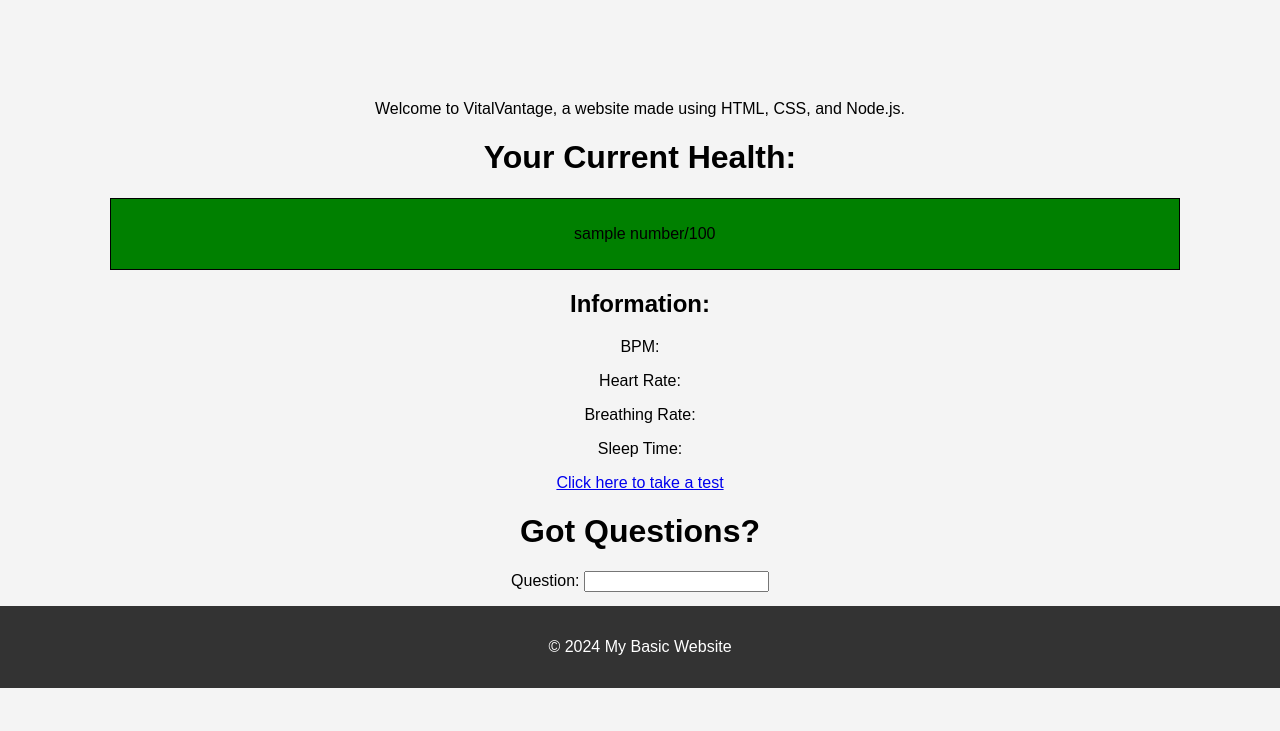
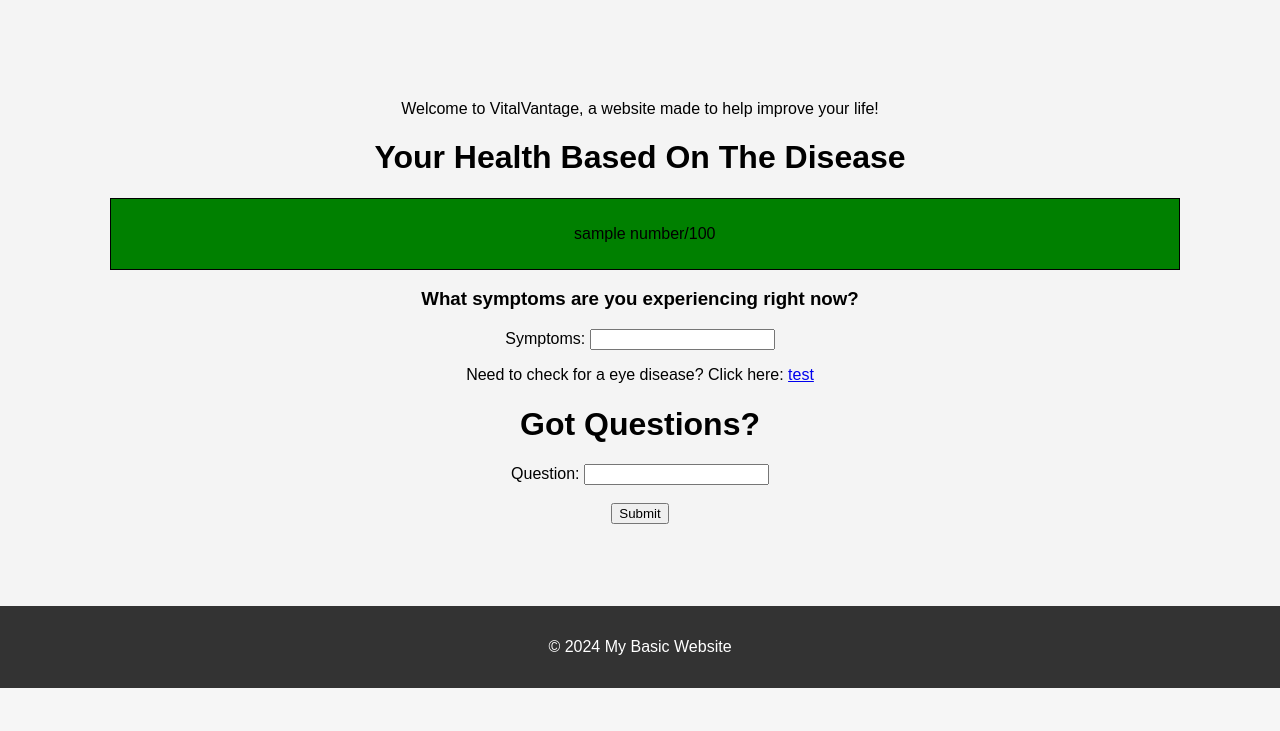
Before and after one commit to FireNaruto3/BCHackathon, a Flask app: page / in a window 1280 px wide. Shown: the part 112-843 px from the top of the page. After the commit the page ends 800 px from the top, so only its background shows below. Run offline with Flask 3, Linux system fonts and the light colour scheme.

Commit message:
Fixed some stuff

```diff
--- a/app.py
+++ b/app.py
@@ -1,4 +1,4 @@
-from flask import Flask, render_template, request
+from flask import Flask, render_template, request, redirect, url_for
 import os
 
 
@@ -23,19 +23,17 @@ def test():
 
 @app.route("/upload", methods = ["POST"])
 def upload():
-
     file = request.files['file']
-
-    # If the user does not select a file, the browser submits an empty file without a filename
     if file.filename == '':
         return 'No selected file'
-
-        # Save the file to the upload folder
     file_path = os.path.join(app.config['UPLOAD_FOLDER'], file.filename)
     file.save(file_path)
     return f'File uploaded successfully. Saved at: {file_path}'
 
 
+@app.route("/question", methods = ["POST"])
+def question():
+    return redirect(url_for('home'))
 
 if(__name__ == '__main__'):
     app.run(debug = True)
--- a/templates/eyeDisease.html
+++ b/templates/eyeDisease.html
@@ -8,12 +8,11 @@
 </head>
 <body>
     <header>
-        <h1>VitalVantage</h1>
+        <h1><a href = "/">VitalVantage</a></h1>
     </header>
     <main>
-        <p>Welcome to VitalVantage, a website made using HTML, CSS, and Node.js.</p>
         <form action="/upload" method="post" enctype="multipart/form-data">
-            <label for="file">Choose a file:</label>
+            <label for="file">Choose a file of your eye to scan:</label>
             <input type="file" id="file" name="file" accept="image/png, image/jpeg, application/json">
             <br><br>
             <input type="submit" value="SUBMIT">
--- a/templates/index.html
+++ b/templates/index.html
@@ -3,7 +3,7 @@
 <head>
     <meta charset="UTF-8">
     <meta name="viewport" content="width=device-width, initial-scale=1.0">
-    <title>Basic Website</title>
+    <title>VitalVantage</title>
     <link rel="stylesheet" href="/static/styles.css">
 </head>
 <body>
@@ -12,38 +12,59 @@
     </header>
     <main>
 
-        <p>Welcome to VitalVantage, a website made using HTML, CSS, and Node.js.</p>
-        <h1>Your Current Health:</h1>
+        <p>Welcome to VitalVantage, a website made to help improve your life!</p>
 
+
+        <h1>Your Health Based On The Disease</h1>
         <div class = "box">
             <p id = "health">sample number/100</p>
         </div>
 
         <div class = "information">
-            <h2>Information:</h2>
-            <p id = "BPM">BPM: </p>
-            <p id = "heart">Heart Rate:</p>
-            <p id = "breath">Breathing Rate:</p>
-            <p id = "sleep">Sleep Time: </p>
+            <!-- <h2>Fill out your information here to see how long your current health!<h2> -->
+
+            <form action="/information" method="post" enctype="multipart/form-data">
+<!--
+                <label for="BMI">What is your BMI?</label>
+                <input type="text" id="BMI" name="BMI">
+
+                <label for="BMI">What is your height?</label>
+                <input type="text" id="height" name="height">
+
+                <label for="BMI">What is your weight?</label>
+                <input type="text" id="weight" name="weight">
+
+                <label for="BMI">What is your age?</label>
+                <input type="text" id="age" name="age">
+
+                <label for="BMI">What is your gender?</label>
+                <input type="text" id="gender" name="gender">
+
+                <label for="BMI">How many hours do you sleep a day?</label>
+                <input type="text" id="hours" name="hours">
+
+                <input type="submit" value="SUBMIT"> -->
+
+                <h3>What symptoms are you experiencing right now?</h3>
+                <label for = "symptoms">Symptoms:</label>
+                <input type = "text" id = "symptoms" name = "symptoms">
+
+
+            </form>
         </div>
 
 
         <div class = "tests">
-
-            <a href = "eyeDisease.html">Click here to take a test</a>
-
+            <p id = "tests">Need to check for a eye disease? Click here: <a href = "eyeDisease.html">test</a></p>
         </div>
 
         <div>
             <h1>Got Questions?</h1>
-            <form>
+
+            <form action = "/question" method = "post" >
             <label for="question">Question:</label>
-
             <input type="text" id="question" name="question" required><br><br>
             <input type="submit" value="Submit">
-
-            </input>
-
             </form>
 
 
```
Also changed, not shown: package.json (deleted, +0 -12 lines), medlinePlus.py (added), uploads/Giraffe.JPG (deleted).
